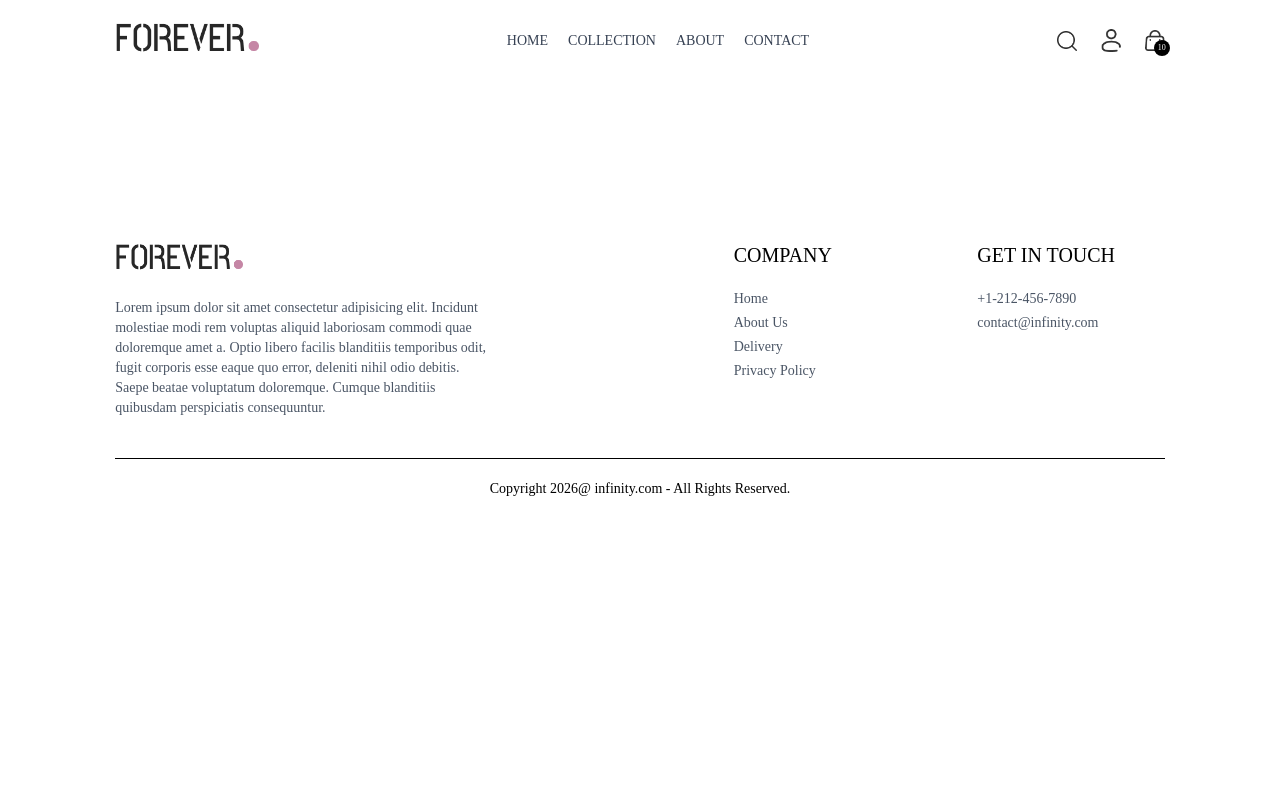
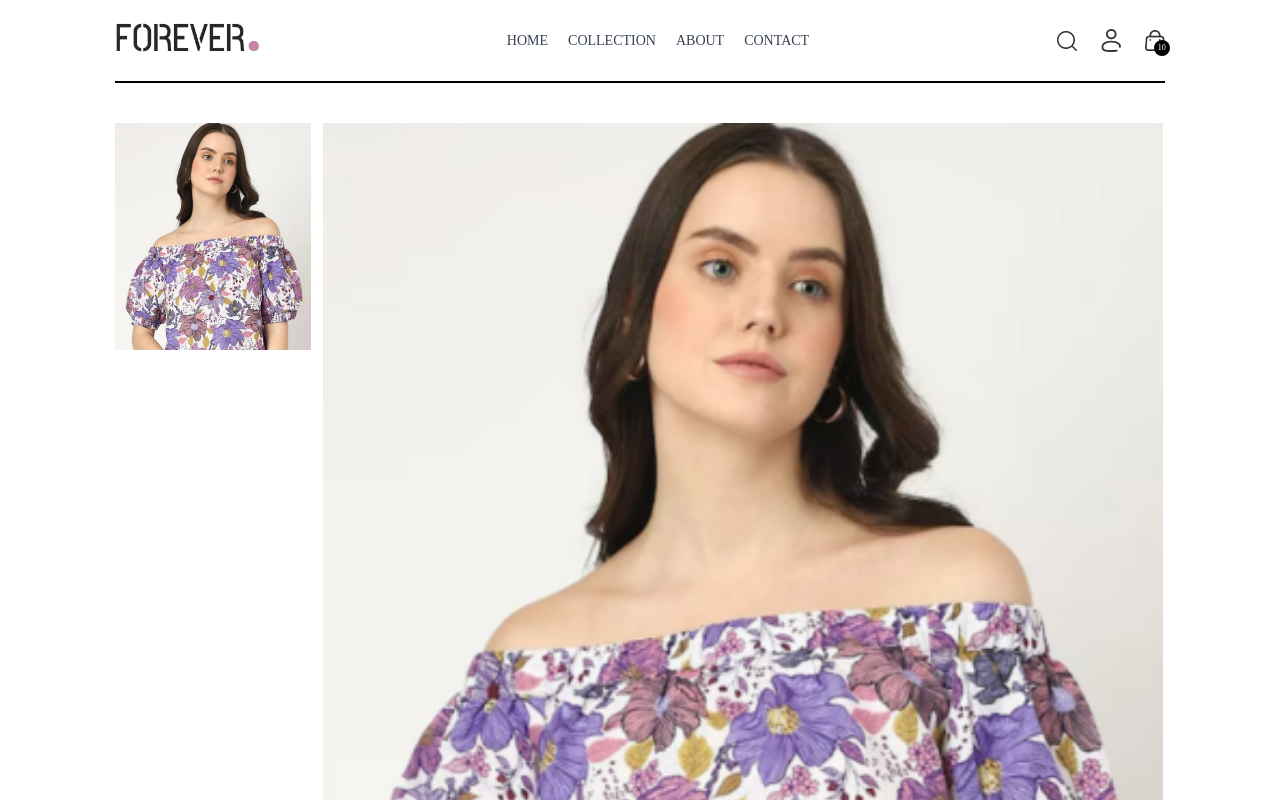
Before and after one commit to YashasviDagar/INFINITY, a React (Vite) app in the folder infinity/: page /product/aaaaa in a window 1280 px wide. Shown: the top 800 px of the page. Built offline with nearby package versions, Linux system fonts and the light colour scheme.

Commit message:
Corrected ._id error

```diff
--- a/infinity/src/components/BestSeller.jsx
+++ b/infinity/src/components/BestSeller.jsx
@@ -22,7 +22,7 @@ const BestSeller = () => {
       <div className='grid grid-cols-2 sm:grid-cols-3 md:grid-cols-4 lg:grid-cols-5 gap-4 gap-y-6'>
         {
             bestSeller.map((item,index)=>(
-                <ProductItem key={index} id={item.id} name={item.name} image={item.image} price={item.price} />
+                <ProductItem key={index} id={item._id} name={item.name} image={item.image} price={item.price} />
             ))
         }
       </div>
--- a/infinity/src/components/LatestCollection.jsx
+++ b/infinity/src/components/LatestCollection.jsx
@@ -24,7 +24,7 @@ const LatestCollection = () => {
         <div className='grid grid-cols-2 sm:grid-cols-3 md:grid-cols-4 lg:grid-cols-5 gap-4 gap-y-6'>
             {
                 lastestProducts.map((item,index)=>(
-                    <ProductItem key={index} id={item.id} image={item.image} name={item.name} price={item.price} />
+                    <ProductItem key={index} id={item._id} image={item.image} name={item.name} price={item.price} />
                 ))
             }
         </div>
--- a/infinity/src/pages/Collection.jsx
+++ b/infinity/src/pages/Collection.jsx
@@ -172,7 +172,7 @@ const Collection = () => {
           {
 
             filterProducts.map((item,index)=>(
-              <ProductItem key={index} name={item.name} id={item.id} price={item.price} image={item.image} />
+              <ProductItem key={index} name={item.name} id={item._id} price={item.price} image={item.image} />
             ))
 
           }
--- a/infinity/src/pages/Product.jsx
+++ b/infinity/src/pages/Product.jsx
@@ -1,11 +1,58 @@
-import React from 'react'
+import React, { useContext, useEffect, useState } from 'react'
+import { useParams } from 'react-router-dom'
+import { ShopContext } from '../context/ShopContext'
 
 const Product = () => {
-  return (
-    <div>
 
+  const { productId } = useParams();
+  const { products } = useContext(ShopContext);
+  const [productData, setProductData] = useState(false);
+  const [image, setImage] = useState('');
+
+  const fetchProductData = async () => {
+  console.log("productId from URL:", productId);
+  console.log("all _ids:", products.map(i => i._id));
+  products.map((item) => {
+    if (item._id === productId) {
+      setProductData(item);
+      setImage(item.image[0]);
+    }
+  })
+}
+
+  useEffect(() => {
+    fetchProductData();
+  }, [productId, products]);
+
+  return productData ? (
+  <div className='border-t-2 pt-10 transition-opacity ease-in duration-500 opacity-100'>
+    <div className='flex gap-12 sm:gap-12 flex-col sm:flex-row'>
+
+      {/* Product Images */}
+      <div className='flex-1 flex flex-col-reverse gap-3 sm:flex-row'>
+
+        {/* Thumbnails sidebar */}
+        <div className='flex sm:flex-col overflow-x-auto sm:overflow-y-scroll justify-between sm:justify-normal sm:w-[18.7%] w-full'>
+          {productData.image.map((item, index) => (
+            <img
+              onClick={() => setImage(item)}
+              src={item}
+              key={index}
+              className='w-[24%] sm:w-full sm:mb-3 shrink-0 cursor-pointer'
+              alt=""
+            />
+          ))}
+        </div>
+
+        {/* ✅ THIS is what shows the big center image */}
+        <div className='w-full sm:w-[80%]'>
+          <img src={image} className='w-full h-auto' alt="product" />
+        </div>
+
+      </div>
     </div>
-  )
+  </div>
+) : <div className='opacity-0'></div>
 }
 
 export default Product
```
